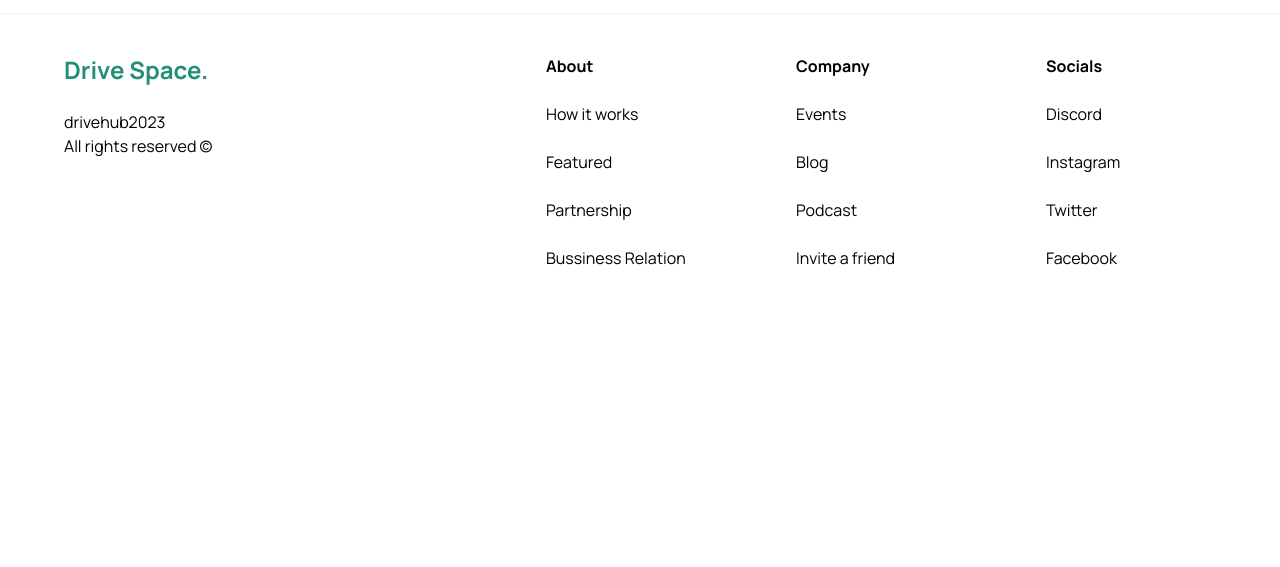
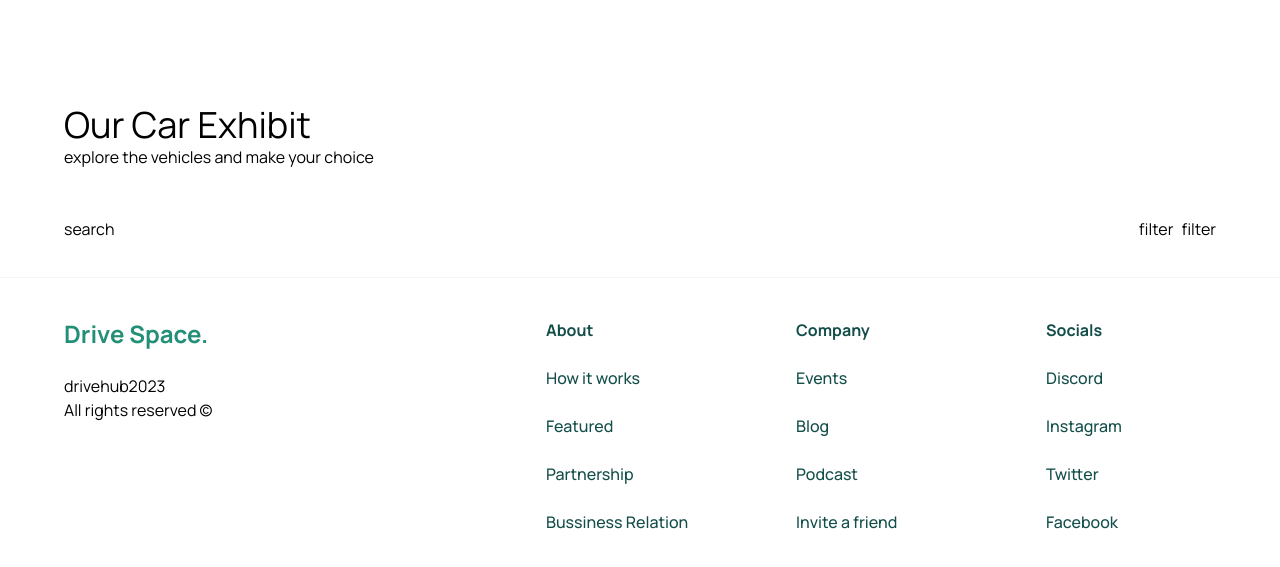
Before and after one commit to emmanueldindu/Carshop, a Next.js app: page / in a window 1280 px wide. Shown: the part 807-1374 px from the top of the page. Before the commit the page ends 1117 px from the top, so only its background shows below. Built offline with nearby package versions, Linux system fonts and the light colour scheme.

Commit message:
worked on search props

```diff
--- /dev/null
+++ b/components/CustomFilter.tsx
@@ -0,0 +1,11 @@
+import React from 'react'
+
+const CustomFilter = () => {
+  return (
+    <div>
+      filter
+    </div>
+  )
+}
+
+export default CustomFilter
--- /dev/null
+++ b/components/SearchBar.tsx
@@ -0,0 +1,25 @@
+"use client"
+import React from 'react'
+import SearchManufacture from './SearchManufacture'
+import { useState } from 'react'
+
+
+
+const SearchBar = () => {
+    const [manufacturer, setManufacturer] = useState('')
+    const handleSearch = () => {
+
+    }
+  return (
+      <form className='searchbar' onSubmit={handleSearch}>
+          <div className="searchbar__item">
+              <SearchManufacture manufacturer={manufacturer}
+              setManufacturer={setManufacturer}
+              />
+
+          </div>
+  </form>
+  )
+}
+
+export default SearchBar
--- /dev/null
+++ b/components/SearchManufacture.tsx
@@ -0,0 +1,15 @@
+import React from 'react'
+import { SearchManufacturerProps } from '@/types'
+
+
+const SearchManufacture = ({ manufacturer,
+setManufacturer }: SearchManufacturerProps ) => {
+
+  return (
+    <div>
+      search
+    </div>
+  )
+}
+
+export default SearchManufacture
--- a/pages/index.tsx
+++ b/pages/index.tsx
@@ -1,6 +1,8 @@
 import Image from 'next/image'
 import { Inter } from 'next/font/google'
 import {  Hero } from '@/components'
+import SearchBar from '@/components/SearchBar'
+import CustomFilter from '@/components/CustomFilter'
 const inter = Inter({ subsets: ['latin'] })
 
 export default function Home() {
@@ -8,7 +10,25 @@ export default function Home() {
     <main
       className="overflow-hidden"
     >
-      <Hero />
+      <Hero  />
+      <div className='mt-12 padding-x padding-y max-width ' id='discover'>
+        <div className="home__text-container">
+          <h1 className="text-4xl">
+            Our Car Exhibit
+          </h1>
+            <p>explore the vehicles and make your choice </p>
+
+        </div>
+        <div className="home__filters flex-between">
+          <SearchBar />
+
+          <div className="home__filter-container ">
+            <CustomFilter title="fuel" />
+            <CustomFilter title="year" />
+
+          </div>
+        </div>
+      </div>
 
     </main>
   )
--- a/styles/globals.css
+++ b/styles/globals.css
@@ -97,6 +97,19 @@
 }
 
 
+.padding-y {
+  @apply py-4;
+}
+
+.flex-center {
+  @apply flex items-center justify-center;
+}
+
+.flex-between {
+  @apply flex justify-between items-center;
+}
+
+
 @media (max-width: 639px) {
   .hero__image-container {
     @apply xl:flex-[1.5] bottom-20 pb-11 -mt-20;
@@ -105,7 +118,7 @@
 
 
 .footer {
-  @apply flex flex-col text-black  mt-5 border-t border-gray-100;
+  @apply flex flex-col text-black font-medium text-xl  mt-5 border-t border-gray-100;
 }
 
 .footer__links-container {
@@ -117,7 +130,7 @@
 }
 
 .footer__links {
-  @apply flex-1 w-full flex md:justify-end flex-wrap max-md:mt-10 gap-20;
+  @apply flex-1 w-full font-medium text-teal-900 flex md:justify-end flex-wrap max-md:mt-10 gap-20;
 }
 
 .footer__link {
@@ -131,3 +144,16 @@
 .footer__copyrights-link {
   @apply flex-1 flex sm:justify-end justify-center max-sm:mt-4 gap-10;
 }
+
+.home__text-container {
+@apply mt-12 w-full items-start justify-start gap-y-2.5 text-black
+}
+
+
+.home__filters{
+  @apply mt-12 w-full  items-center gap-5 flex-wrap flex-between
+}
+
+.home__filter-container {
+  @apply flex justify-start flex-wrap items-center gap-2
+}
--- a/types/index.ts
+++ b/types/index.ts
@@ -6,3 +6,8 @@ export interface CustomButtonProps {
     handleClick?: MouseEventHandler<HTMLButtonElement>;
     btnType?: "button" | "submit";
 }
+
+export interface SearchManufacturerProps {
+    manufacturer: string;
+    setManufacturer: (manufacturer: string) => void;
+}
```
